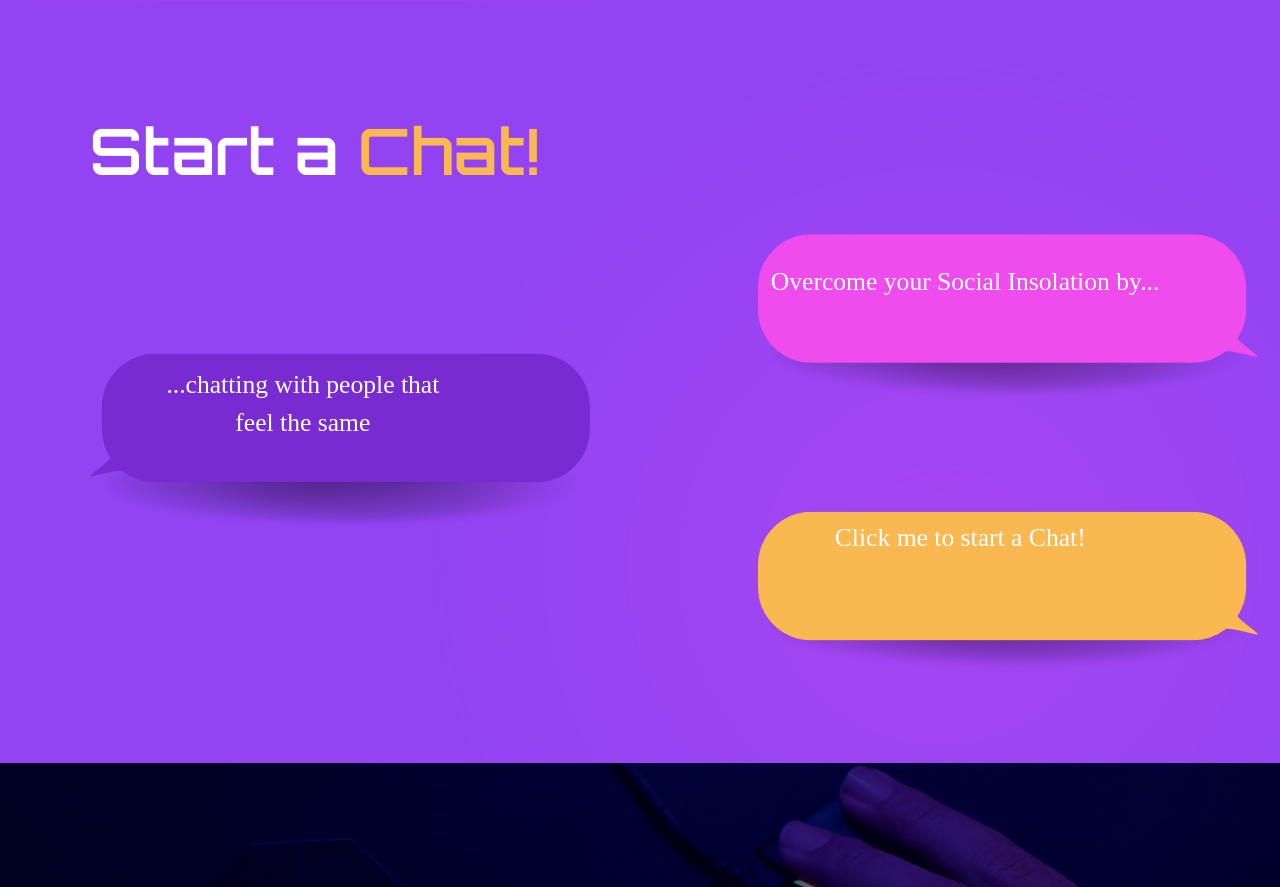
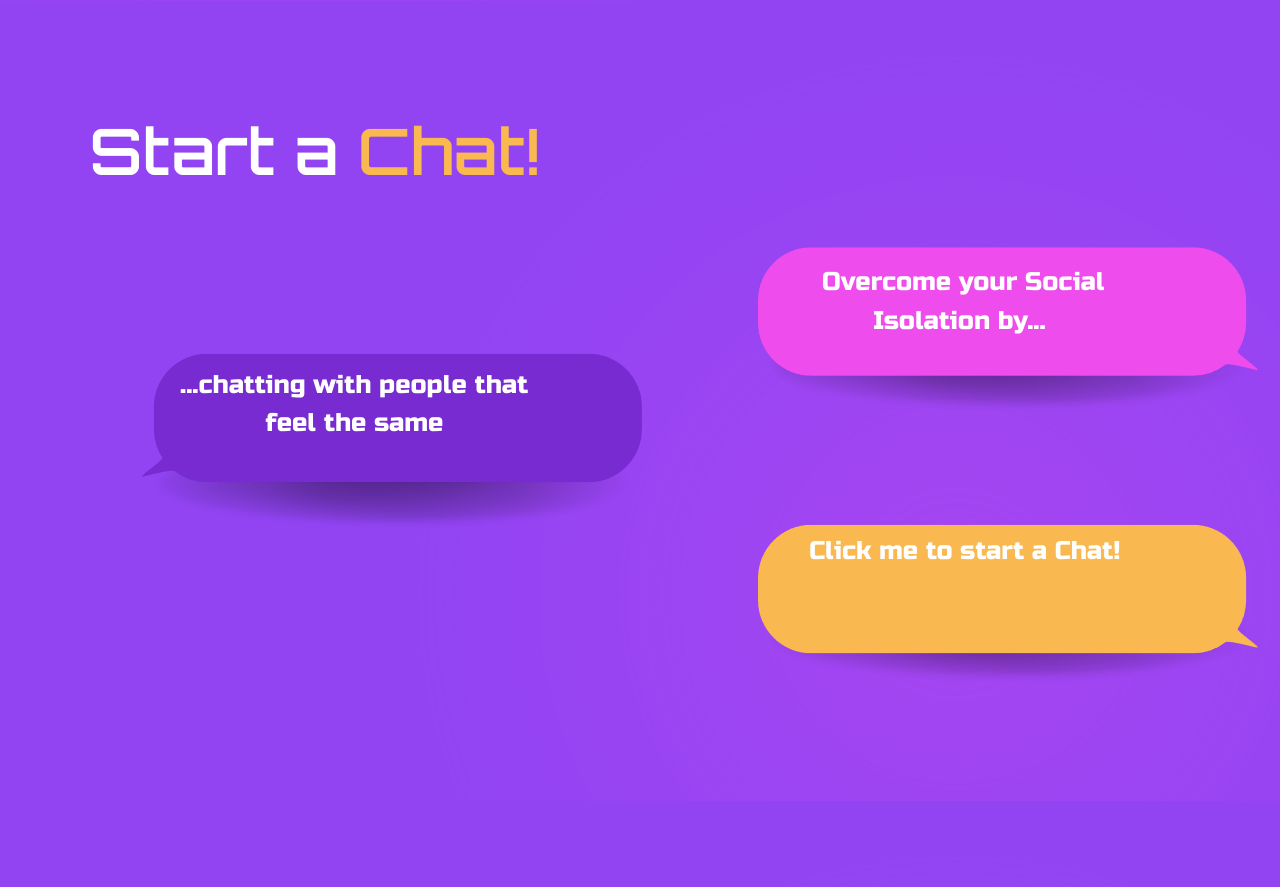
Before and after one commit to BennyScepka/Website-Corporate-IT-1, a PHP site: page /indexV2.html in a window 1280 px wide. Shown: the part 3007-3894 px from the top of the page. Run offline with PHP 8.4, Linux system fonts and the light colour scheme.

Commit message:
page5_v2

```diff
--- a/indexV2.html
+++ b/indexV2.html
@@ -191,24 +191,25 @@
 			<div class="row">
 				<div class="left">
 					<div class="purplechat">
-						<img src="img/chatbubble_purple.png" style="position: absolute;z-index: -1;margin-top: -2.5vw;">
+						<img src="img/chatbubble_purple.png" style="position: absolute;z-index: -1;margin-top: -2.5vw;margin-left: -15vw;">
 						<a href="Chat" style="color: white; text-decoration: none;">
-							<span style="margin-left: 6vw">...chatting with people that</span><br>
-							<span style="margin-left: 6vw">feel the same</span>
+							<span style="margin-left: -12vw">...chatting with people that</span><br>
+							<span style="margin-left: -12vw">feel the same</span>
 						</a>
 					</div>
 				</div>
 				<div class="right">
 					<div class="pinkchat">
-						<img src="img/chatbubble_pink.png" style="position: absolute; z-index: -1;margin-top: -4vw;">
+						<img src="img/chatbubble_pink.png" style="position: absolute; z-index: -1;margin-top: -3vw;">
 						<a href="Chat" style="color: white; text-decoration: none;">
-							<span style="margin-left: 1vw;">Overcome your Social Insolation by...</span>
+							<span style="margin-left: 5vw;">Overcome your Social</span><br>
+							<span style="margin-left: 9vw;">Isolation by...</span>
 						</a>
 					</div>
 					<div class="yellowchat">
 						<img src="img/chatbubble_yellow.png" style="position: absolute; z-index: -1;margin-top: -14.5vw;">
 						<a href="Chat" style="color: white; text-decoration: none;">
-							<span style="margin-left: 6vw;">Click me to start a Chat!</span>
+							<span style="margin-left: 4vw;">Click me to start a Chat!</span>
 						</a>
 					</div>
 				</div>
--- a/style.css
+++ b/style.css
@@ -275,28 +275,25 @@ div.octagon {
 div.purplechat{
     color: white;
     font-size: 2vw;
-    font-family: "Russo One, sans serif";
     margin-top: 13vw;
-    margin-left: 7vw;
-    position: absolute;
+    margin-left: 3vw;
+    position: relative;
     z-index: 1;
     text-align: center;
 }
 div.pinkchat{
     color: white;
     font-size: 2vw;
-    font-family: "Russo One, sans serif";
     margin-top: 5vw;
     margin-left: -7vw;
-    position: absolute;
+    position: relative;
     z-index: 1;
 }
 div.yellowchat{
     color: white;
     font-size: 2vw;
-    font-family: "Russo One, sans serif";
-    margin-top: 25vw;
+    margin-top: 15vw;
     margin-left: -7vw;
-    position: absolute;
+    position: relative;
     z-index: 1;
 }
```
